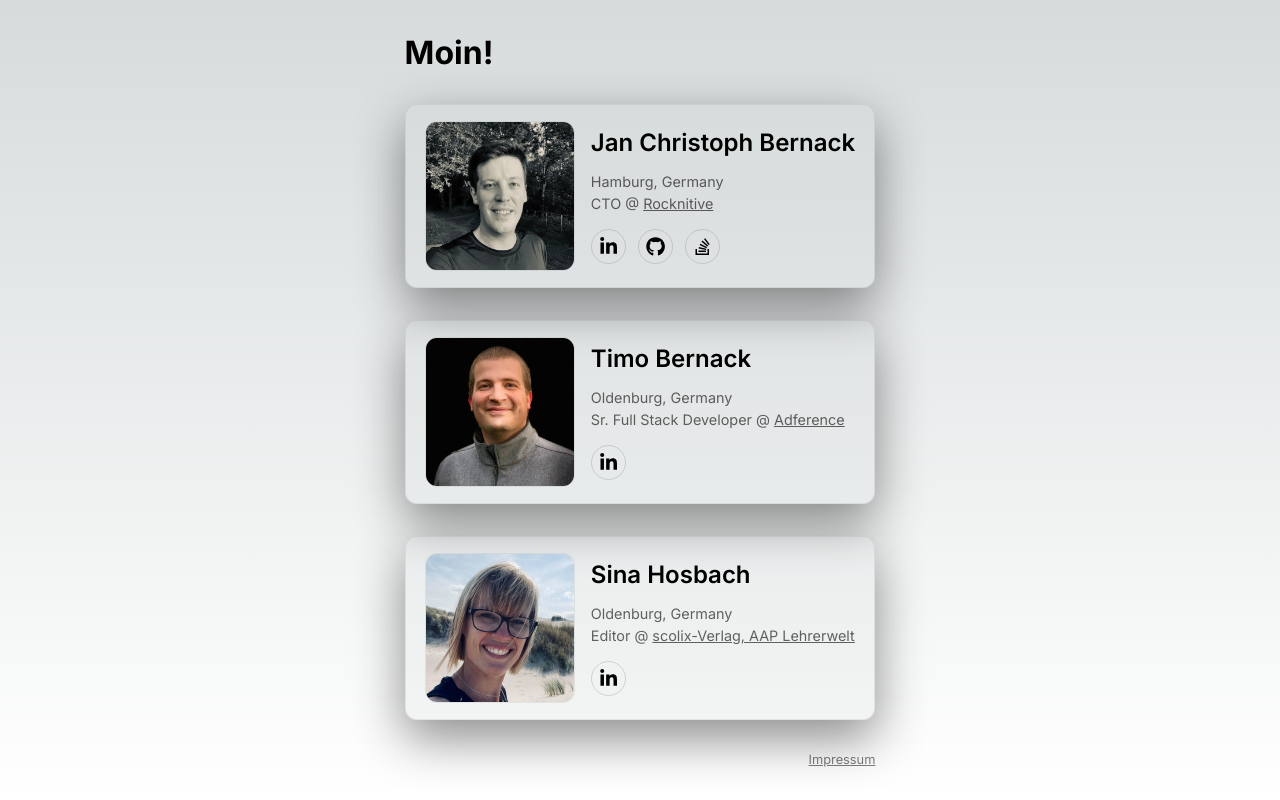
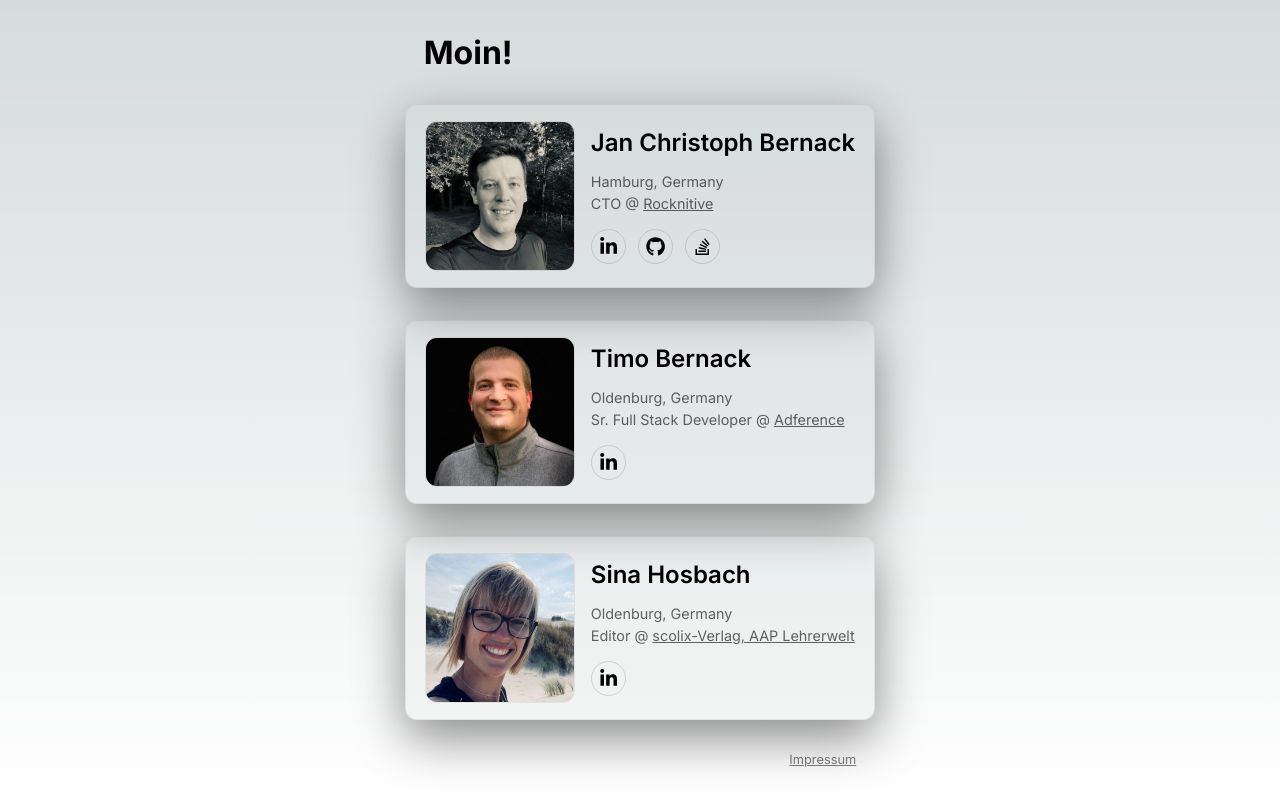
Before and after one commit to bernack/bernack.github.io, a Next.js app: page / in a window 1280 px wide. Built offline with nearby package versions, Linux system fonts and the light colour scheme.

Commit message:
add margins to header and footer

```diff
--- a/pages/index.tsx
+++ b/pages/index.tsx
@@ -67,7 +67,9 @@ export default function Home() {
             </ul>
           </div>
         </div>
-        <Link href="/impressum" className={styles.impressum}>Impressum</Link>
+        <div className={styles.impressum}>
+          <Link href="/impressum">Impressum</Link>
+        </div>
       </div>
     </>
   )
--- a/styles/Home.module.css
+++ b/styles/Home.module.css
@@ -1,6 +1,10 @@
 .profileList {
     display: grid;
     gap: 2rem;
+}
+
+.profileList > * {
+    padding: 0 1.2rem;
 }
 
 .profile {
@@ -27,12 +31,6 @@
 
 .profile h2 {
     font-weight: 600;
-}
-
-.profile p {
-    opacity: 0.6;
-    font-size: 0.9rem;
-    line-height: 1.5;
 }
 
 .social {
--- a/styles/globals.css
+++ b/styles/globals.css
@@ -45,6 +45,12 @@ body {
     ) rgb(var(--background-start-rgb));
 }
 
+p {
+    opacity: 0.6;
+    font-size: 0.9rem;
+    line-height: 1.5;
+}
+
 a {
     color: inherit;
     text-decoration: underline;
```
